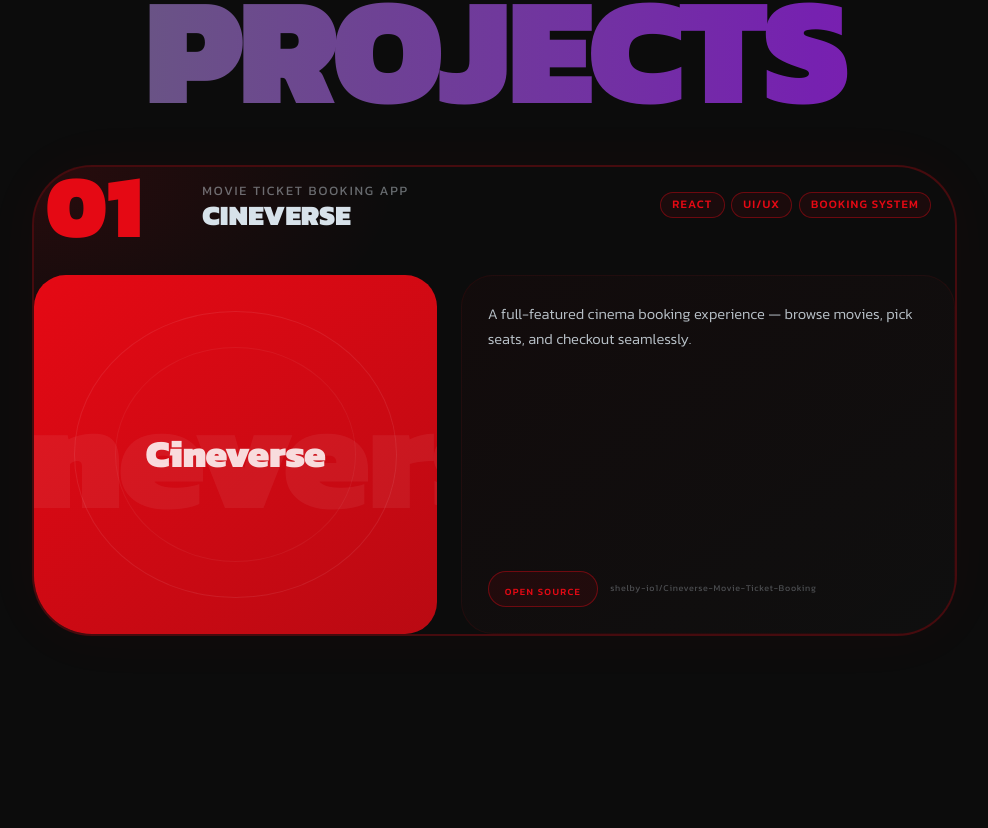
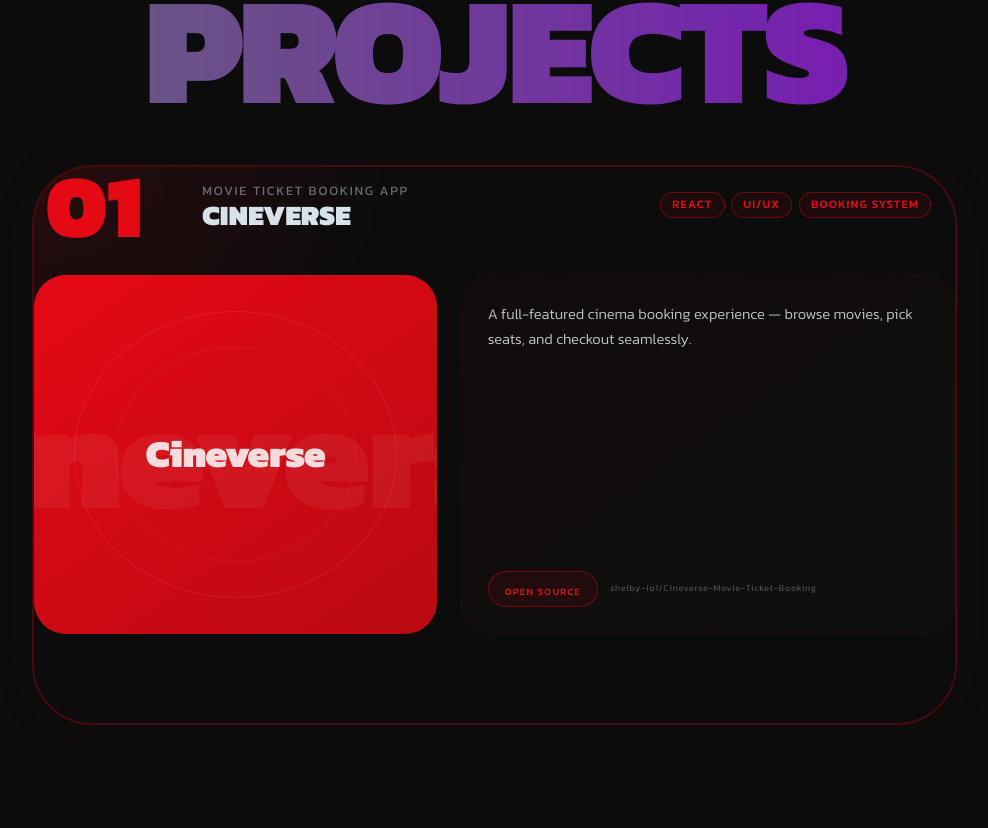
Before and after one commit to shelby-io1/Portfolio-Website, a React (Vite) app: page / in a window 1280 px wide. Shown: the part 3112-3940 px from the top of the page, without its empty margins (145-1133 px from the left). Built offline with nearby package versions, Linux system fonts and the light colour scheme.

Commit message:
Give all project cards same minHeight for consistent sizing

```diff
--- a/src/App.jsx
+++ b/src/App.jsx
@@ -753,6 +753,7 @@ function ProjectCard({ project, index, totalCards, containerRef }) {
           top: 0,
           maxWidth: "calc(100vw - 2rem)",
           margin: "0 auto",
+          minHeight: "clamp(480px, 70vh, 640px)",
           zIndex: index,
           background: "#0C0C0C",
           border: `2px solid ${project.accent}44`,
```
